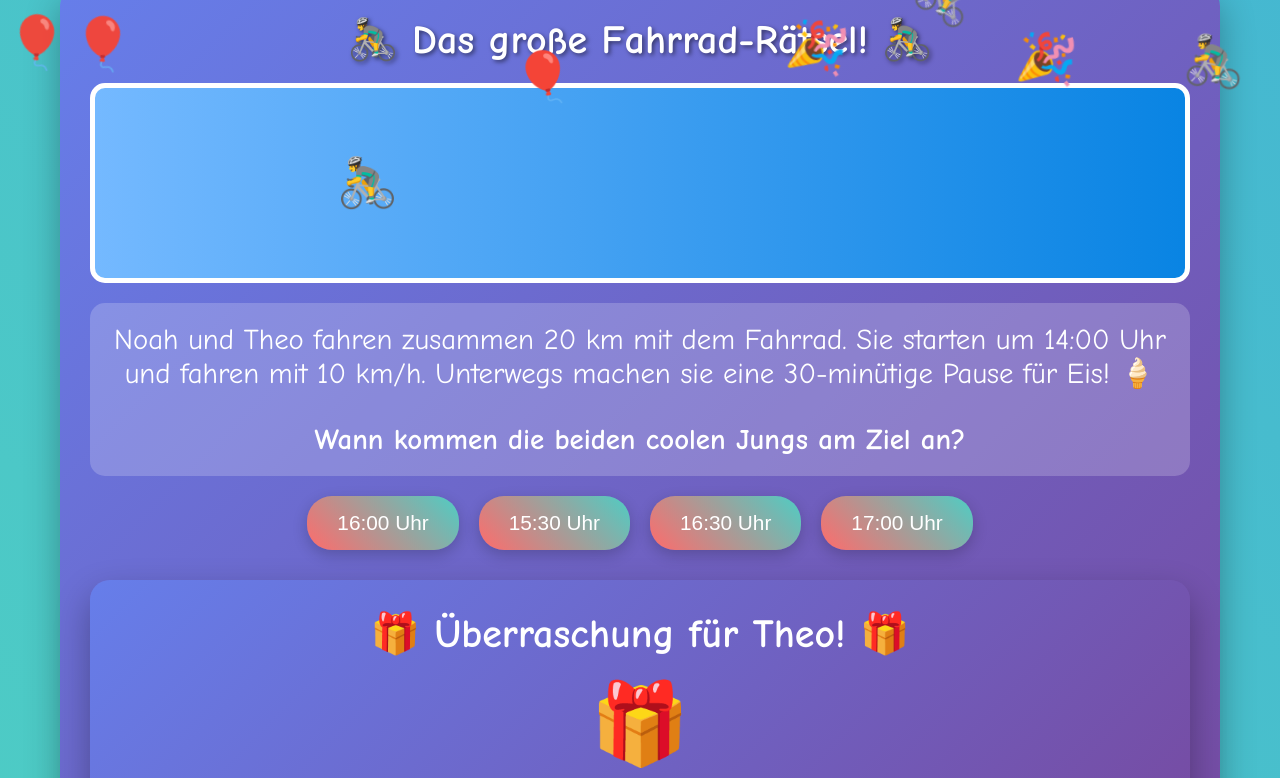
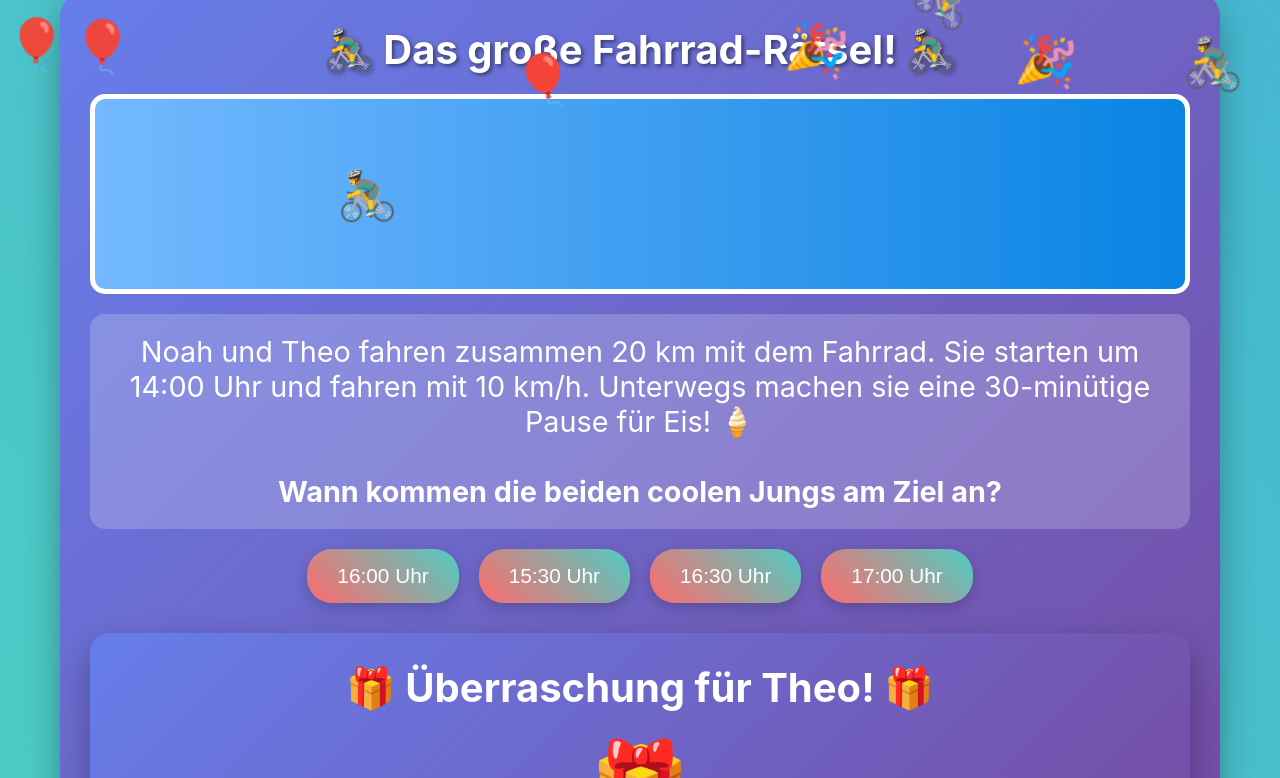
Before and after one commit to davivri/TheosGeb, a plain HTML site: page index.html in a window 1280 px wide. Shown: the part 750-1528 px from the top of the page. Drawn offline with Linux system fonts and the light colour scheme.

Commit message:
Add files via upload

```diff
--- a/index.html
+++ b/index.html
@@ -12,7 +12,7 @@
         }
 
         body {
-            font-family: 'Comic Sans MS', cursive, sans-serif;
+            font-family: -apple-system, BlinkMacSystemFont, 'Segoe UI', Roboto, Helvetica, Arial, sans-serif;
             background: linear-gradient(45deg, #FFD700, #FF6B6B, #4ECDC4, #45B7D1, #96CEB4, #FFEAA7);
             background-size: 400% 400%;
             animation: gradientShift 8s ease infinite;
```
